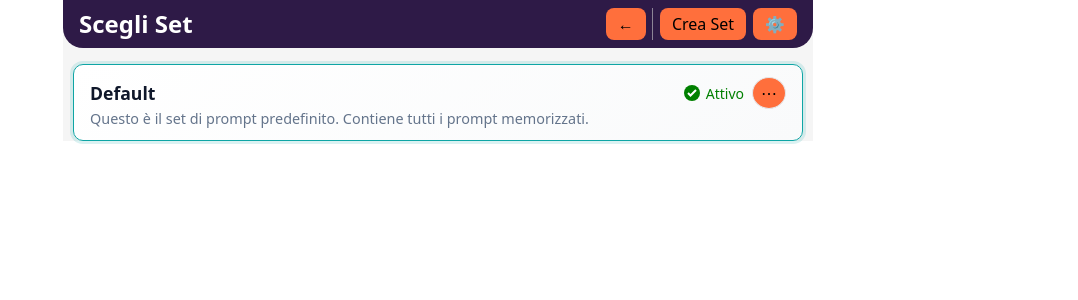
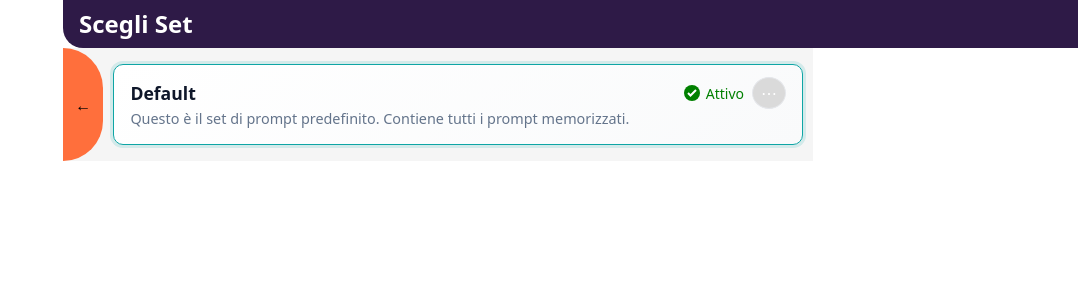
Before and after one commit to FraLobbia/Prompt-Manager, a React (Vite) app: page / in a window 1280 px wide. Both pictures are taken after a click on the button "Cambia Set". Shown: the top 300 px of the page, without its empty margins (202-1280 px from the left). Built offline with nearby package versions, Linux system fonts and the light colour scheme.

Commit message:
Refactor navigation buttons and update styles
Moved back and 'Cambia Set' buttons from Header to App for improved navigation logic and UI clarity. Updated button styles, fixed header positioning, tweaked PromptForm button labels and layout, and adjusted spacing in PromptSet description.

```diff
--- a/src/App.tsx
+++ b/src/App.tsx
@@ -71,12 +71,61 @@ export function App() {
     }
   }
 
+  let backButton = null;
+  let cambiaSetButton = null;
+  if (view === VIEWS.activeSet) {
+    cambiaSetButton = (
+      <button
+        className="btn-back p-0"
+        onClick={() => navigate(VIEWS.chooseSet)}
+      >
+        Cambia Set
+      </button>
+    );
+  } else {
+    // Tasto indietro a sinistra
+    backButton = (
+      <button
+        className="btn-back"
+        onClick={() => {
+          // Logica indietro come in Header
+          switch (view) {
+        case VIEWS.settings:
+        case VIEWS.editPrompt:
+        case VIEWS.newPrompt:
+          navigate(VIEWS.activeSet);
+          break;
+        case VIEWS.editSet:
+          navigate(VIEWS.chooseSet);
+          break;
+        case VIEWS.newSet:
+          navigate(VIEWS.chooseSet);
+          break;
+        case VIEWS.chooseSet:
+          navigate(VIEWS.activeSet);
+          break;
+        default:
+          break;
+          }
+        }}
+      >
+        ←
+      </button>
+    );
+  }
+
   return (
     <div className="popup-container">
       <Header />
-      {renderView()}
+      <div className="flex-row flex-fill mt-5" style={{ width: '100%' }}>
+        {backButton}
+        {cambiaSetButton}
+        <div style={{ width: "100%" }}>
+          {renderView()}
+        </div>
+      </div>
     </div>
-  )
+  );
 }
 
 export default App
--- a/src/components/common/Header.tsx
+++ b/src/components/common/Header.tsx
@@ -57,37 +57,23 @@ export default function Header() {
       case VIEWS.activeSet:
       default:
         return {
-          title: "Prompt Manager",
+          title: "Il tuo set di prompt",
           back: undefined,
           buttons: [
             { label: "Crea Prompt", action: () => navigate(VIEWS.newPrompt) },
-            { label: "Cambia Set", action: () => navigate(VIEWS.chooseSet) },
+            // { label: "Cambia Set", action: () => navigate(VIEWS.chooseSet) },
             { label: getIcon(ICON_KEY.settings), action: () => navigate(VIEWS.settings) },
           ],
         }
     }
   }
 
-  const { title: headerTitle, buttons, back } = getConfig()
+  const { title: headerTitle, buttons } = getConfig()
 
   return (
     <div className="header header--with-back" style={{ display: 'flex', alignItems: 'center', gap: '.75rem' }}>
       <h2 className="title" style={{ flex: 1, margin: 0 }}>{headerTitle}</h2>
       <div className="header-buttons" style={{ display: 'flex', alignItems: 'center', gap: '.4rem' }}>
-        {back && (
-          <button
-            type="button"
-            aria-label="Torna indietro"
-            className="btn btn--back"
-            onClick={back}
-            style={{ fontSize: '1rem' }}
-          >
-            {getIcon(ICON_KEY.back)}
-          </button>
-        )}
-        {back && buttons.length > 0 && (
-          <div aria-hidden="true" style={{ width: 1, alignSelf: 'stretch', background: '#ccc', opacity: .6 }} />
-        )}
         {buttons.map((btn, i) => (
           <button
             key={i}
--- a/src/components/prompt/PromptForm.tsx
+++ b/src/components/prompt/PromptForm.tsx
@@ -30,7 +30,7 @@ export default function PromptForm(props: PromptFormProps) {
     const el = textareaRef.current
     if (!el) return
     el.style.height = "auto"
-    el.style.height = `${el.scrollHeight}px`
+    el.style.height = `${el.scrollHeight + 5}px`
   }, [])
   useEffect(() => { resizeTextarea() }, [text, resizeTextarea])
 
@@ -77,23 +77,24 @@ export default function PromptForm(props: PromptFormProps) {
         { key: "cancel", label: `${getIcon(ICON_KEY.close)} Annulla`, action: handleCancel },
       ]
       : [
-        { key: "save", label: "Salva prompt", action: handleSave },
+        { key: "save", label: "Salva nuovo prompt", action: handleSave },
       ]
   }, [isEdit, handleSave, handleCancel])
 
   return (
-    <div className="card">
+    <div className={isEdit ? "" : "card"}>
       <input
         placeholder={"Inserisci il titolo"}
         value={title}
         onChange={(e: ChangeEvent<HTMLInputElement>) => setTitle(e.target.value)}
         autoFocus={isEdit}
         className="h3"
+        style={isEdit ? { marginBottom: ".75rem" } : {}}
         aria-label="Titolo prompt"
       />
 
       <textarea
-        ref={textareaRef}
+        ref={textareaRef} // per ridimensionamento
         placeholder={"Inserisci il testo del tuo prompt"}
         value={text}
         onChange={(e: ChangeEvent<HTMLTextAreaElement>) => setText(e.target.value)}
@@ -101,14 +102,12 @@ export default function PromptForm(props: PromptFormProps) {
         aria-label="Testo prompt"
       />
 
-      <div className="flex-center mb-2">
-        {buttons.map((btn, i) => (
+      <div className="flex-center mt-2 gap-1">
+        {buttons.map((btn) => (
           <button
             key={btn.key}
             onClick={btn.action}
-            className={`btn`}
-            style={i > 0 ? { marginLeft: "0.3rem" } : undefined}
-          >
+            className={`btn`}>
             {btn.label}
           </button>
         ))}
--- a/src/components/promptset/PromptSet.tsx
+++ b/src/components/promptset/PromptSet.tsx
@@ -73,7 +73,7 @@ export default function PromptSet({ promptSet }: { promptSet: PromptSet }) {
           </div>
         </div>
 
-        <p className="text-muted">
+        <p className="text-muted mb-1">
           {promptSet.descrizione ?? "Nessuna descrizione"}
         </p>
 
--- a/src/index.scss
+++ b/src/index.scss
@@ -132,6 +132,9 @@ li {
 }
 
 .header {
+  position: fixed;
+  top: 0;
+  z-index: 1000;
   box-sizing: border-box;
   display: flex;
   justify-content: space-between;
--- a/src/styles/partials/_buttons.scss
+++ b/src/styles/partials/_buttons.scss
@@ -23,6 +23,11 @@
   }
 }
 
+.btn-back {
+  @extend .btn;
+  border-radius: 0 110px 110px 0;
+}
+
 /*
  * Rotondo
  * Icon-only (tre puntini, ecc.)
@@ -33,7 +38,9 @@
   min-height: 2rem;
   border-radius: 50%;
   // background: lighten($btn-background-color, 5%);
-  background: $btn-background-color;
+  // background: $btn-background-color;
+  background: #dadada;
+  color: white;
   border: 1px solid #e5e7eb;
 
   &:hover {
```
